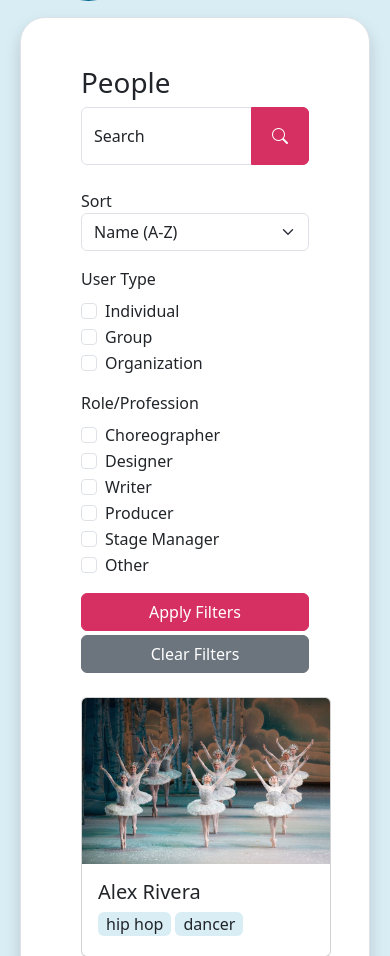
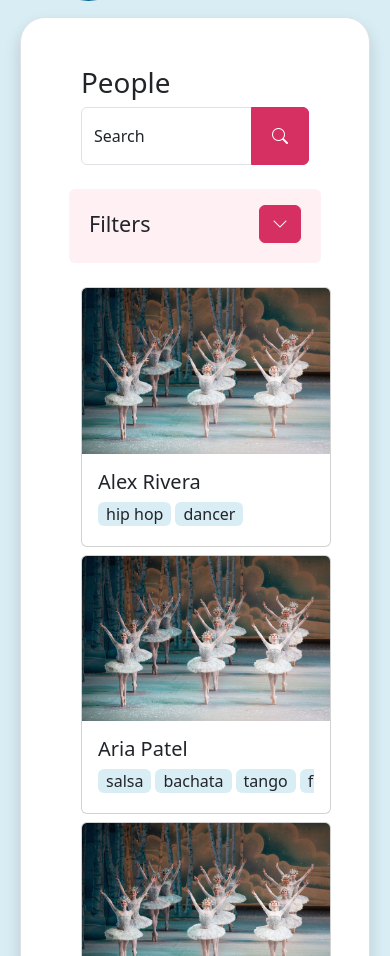
Before and after one commit to AndrewHocking/Dance-Connect, a Flask app: page /people in a window 390 px wide. Shown: the part 91-1047 px from the top of the page. Run offline with Flask 3, Linux system fonts and the light colour scheme; data comes from the database, SQL or seed files in the repository; parts of the project's set-up code (start-up, migrations or seed data) failed here and were passed over.

Commit message:
Navbar + Filter Collapse on Mobile
- Fixed navbar not collapsing due to conflicting import of bootstrap js
- Added collapse feature for filtered-list-view

```diff
--- a/website/static/style/base.css
+++ b/website/static/style/base.css
@@ -52,3 +52,18 @@ body {
     background-color: #FE39A3;
     color: white;
 }
+
+.toggler-button[aria-expanded=false] .item-expanded {
+    display: none;
+}
+
+.toggler-button[aria-expanded=true] .item-collapsed {
+    display: none;
+}
+
+@media only screen and (max-width: 768px) {
+    /* For mobile phones: */
+    #form-filter {
+      background-color: #fff0f4;
+    }
+  }
--- a/website/templates/base.html
+++ b/website/templates/base.html
@@ -24,7 +24,7 @@
             aria-controls="navbar" aria-expanded="false" aria-label="Toggle navigation">
             <span class="navbar-toggler-icon"></span>
         </button>
-        <div id="navbar" class="navbar-collapse collapse justify-content-between">
+        <div id="navbar" class="navbar-collapse collapse justify-content-between mt-3 mt-lg-0">
             <div class="navbar-nav navbar-left">
                 <a class="nav-link" id="home" href="/">Home </a>
                 <a class="nav-link" id="events" href="/events">Events </a>
@@ -80,9 +80,7 @@
     <script src="https://cdn.jsdelivr.net/npm/bootstrap@5.3.3/dist/js/bootstrap.min.js"
         integrity="sha384-0pUGZvbkm6XF6gxjEnlmuGrJXVbNuzT9qBBavbLwCsOGabYfZo0T0to5eqruptLy" crossorigin="anonymous">
         </script>
-    <script src="https://cdn.jsdelivr.net/npm/bootstrap@5.3.3/dist/js/bootstrap.bundle.min.js"
-        integrity="sha384-YvpcrYf0tY3lHB60NNkmXc5s9fDVZLESaAA55NDzOxhy9GkcIdslK1eN7N6jIeHz" crossorigin="anonymous">
-        </script>
+
     <script>
         var element;
         if (window.location.pathname.startsWith("/events")) {
--- a/website/templates/events.html
+++ b/website/templates/events.html
@@ -58,7 +58,7 @@
     </div>
 </div>
 <div class="form-group mb-3">
-    {{ filters.tags.label() }}
+    <div class="form-label">{{ filters.tags.label() }}</div>
     {% for choice in filters.match_all_tags %}
     <div class="form-check form-check-inline">
         {{ choice(class_="form-check-input") }}
--- a/website/templates/filtered-list-view.html
+++ b/website/templates/filtered-list-view.html
@@ -23,8 +23,16 @@
 
     <div class="row mb-4">
         <div class="col-12 col-md-4 col-xl-3 mb-4">
-            <div class="row">
-                <div>
+            <div id="form-filter" class="row p-2 pt-3 pb-1 p-md-0 rounded">
+                <div id="filter-header" class="d-flex d-md-none align-items-center mb-3">
+                    <div class="h4 mb-0">Filters</div>
+                    <button class="btn btn-primary toggler-button ms-auto" type="button" data-bs-toggle="collapse" data-bs-target="#filter-collapse" aria-expanded="false" aria-controls="filter-collapse">
+                        <i class="bi bi-chevron-down item-collapsed"></i>
+                        <i class="bi bi-chevron-up item-expanded"></i>
+                    </button>
+                </div>
+
+                <div id="filter-collapse" class="collapse d-md-block mb-3">
                     {% block filters %}{% endblock %}
                     {{ filters.apply_filters(class_="btn btn-primary w-100 mb-1") }}
                     {{ filters.clear_filters(class_="btn btn-secondary w-100") }}
```
